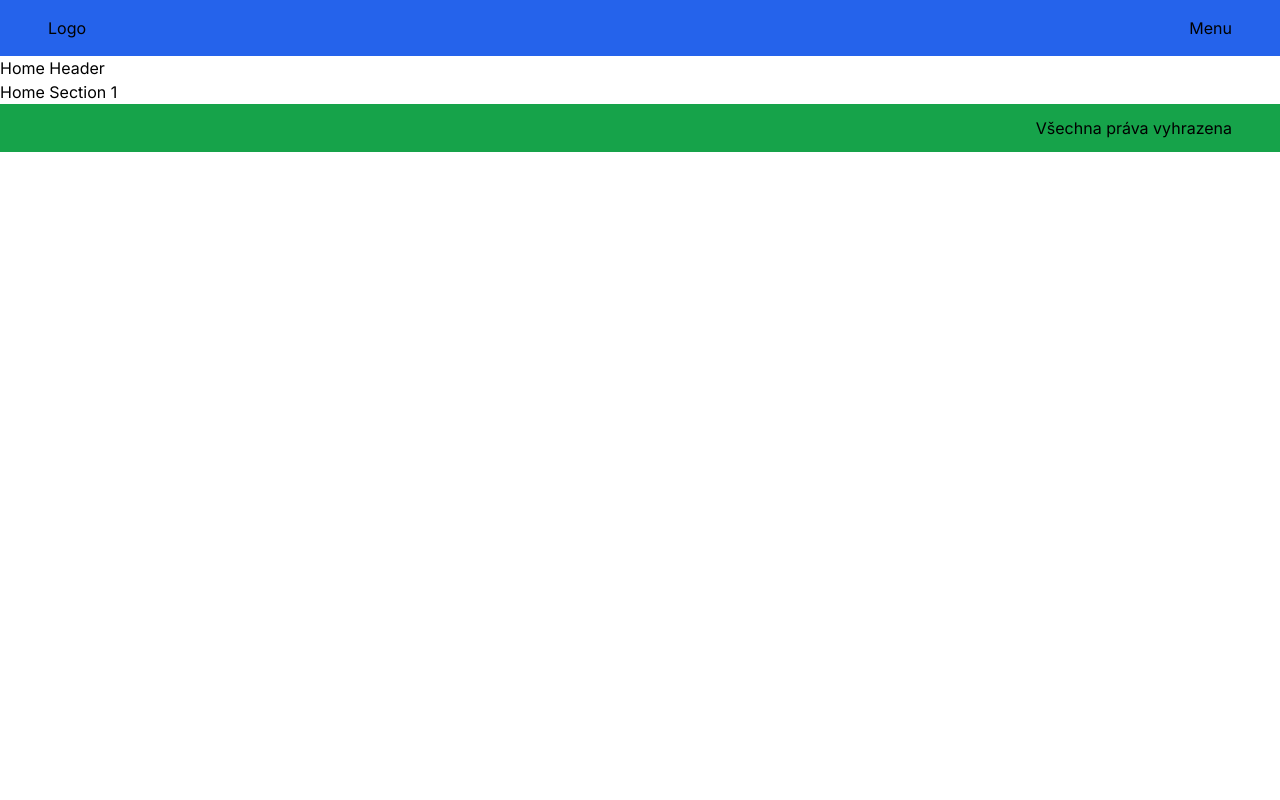
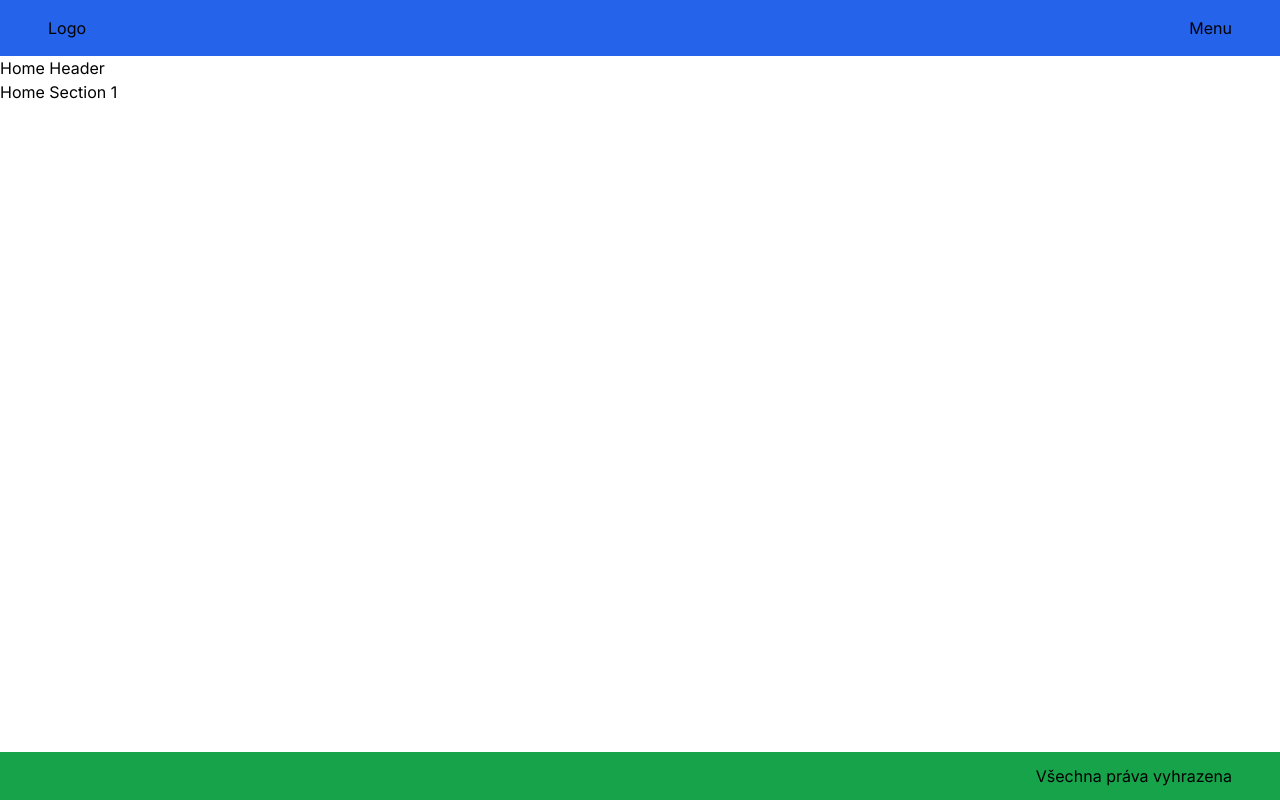
Before and after one commit to PetrGrabovsky/nextjs-starter-template, a Next.js app: page / in a window 1280 px wide. Built offline with nearby package versions, Linux system fonts and the light colour scheme.

Commit message:
feat: přidána definice ikon a navigačních položek - definovány základní ikony v shared/layout/data/icons.ts - definován základ navigačních položek v shared/layout/data/navItems.ts

```diff
--- a/app/layout.tsx
+++ b/app/layout.tsx
@@ -13,9 +13,11 @@ interface RootLayoutProps {
 const RootLayout: FC<RootLayoutProps> = ({ children }) => {
   return (
     <html lang='cs'>
-      <body className={`${inter.className} antialiased`}>
+      <body
+        className={`${inter.className} flex min-h-screen flex-col overflow-x-hidden antialiased`}
+      >
         <Header />
-        {children}
+        <main className='flex-grow'>{children}</main>
         <Footer />
       </body>
     </html>
--- /dev/null
+++ b/shared/layout/data/icons.ts
@@ -0,0 +1,7 @@
+import { RiHomeHeartFill } from 'react-icons/ri';
+import { BiSolidPhone } from 'react-icons/bi';
+import { MdInsertEmoticon } from 'react-icons/md';
+
+export const HomeIcon = RiHomeHeartFill;
+export const ContactIcon = BiSolidPhone;
+export const GenericIcon = MdInsertEmoticon;
--- /dev/null
+++ b/shared/layout/data/navItems.ts
@@ -0,0 +1,19 @@
+import { IconType } from 'react-icons';
+import { HomeIcon } from './icons';
+import { GenericIcon } from './icons';
+import { ContactIcon } from './icons';
+
+interface NavItem {
+  id: number;
+  href: string;
+  label: string;
+  Icon: IconType;
+}
+
+export const navItems: NavItem[] = [
+  { id: 1, href: '/', label: 'Home', Icon: HomeIcon },
+  { id: 2, href: '/href1', label: 'Link 1', Icon: GenericIcon },
+  { id: 3, href: '/href2', label: 'Link 2', Icon: GenericIcon },
+  { id: 4, href: '/href3', label: 'Link 3', Icon: GenericIcon },
+  { id: 5, href: '/contact', label: 'Kontakt', Icon: ContactIcon },
+];
```
